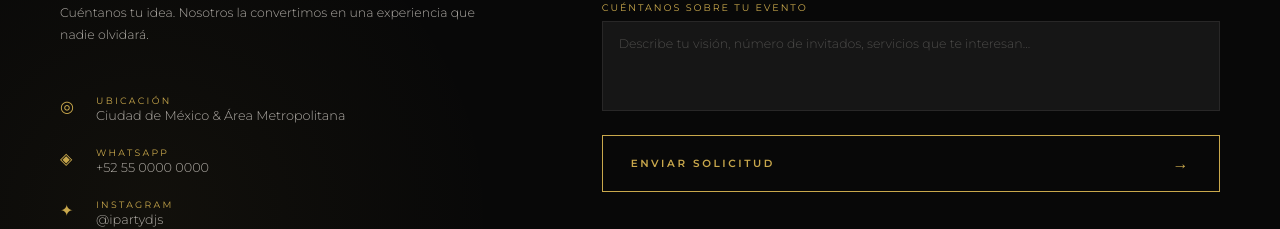
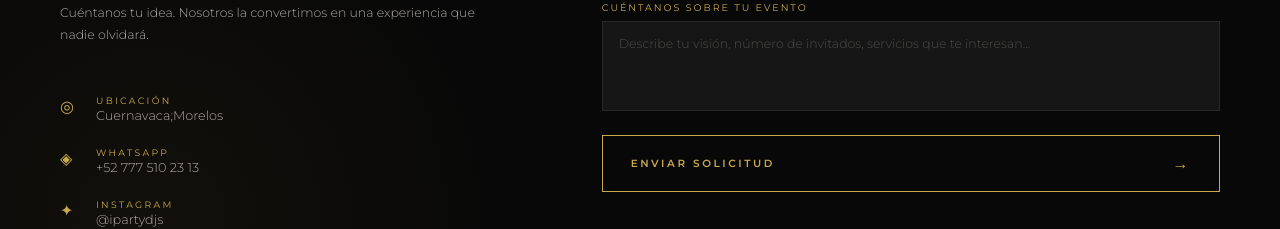
Before and after one commit to ipartydjs/iPartyDjs-web, a React (Vite) app: page / in a window 1280 px wide. Shown: the part 5148-5377 px from the top of the page. Built offline with nearby package versions, Linux system fonts and the light colour scheme.

Commit message:
Cambio de datos

```diff
--- a/src/sections/Contact.tsx
+++ b/src/sections/Contact.tsx
@@ -48,14 +48,14 @@ const Contact = () => {
               <span className="contact-icon">◎</span>
               <div>
                 <span className="contact-label">Ubicación</span>
-                <span className="contact-value">Ciudad de México &amp; Área Metropolitana</span>
+                <span className="contact-value">Cuernavaca;Morelos</span>
               </div>
             </div>
             <div className="contact-item">
               <span className="contact-icon">◈</span>
               <div>
                 <span className="contact-label">WhatsApp</span>
-                <span className="contact-value">+52 55 0000 0000</span>
+                <span className="contact-value">+52 777 510 23 13</span>
               </div>
             </div>
             <div className="contact-item">
@@ -102,7 +102,6 @@ const Contact = () => {
                     <option>XV Años</option>
                     <option>Cumpleaños</option>
                     <option>Evento Empresarial</option>
-                    <option>Graduación</option>
                     <option>Otro</option>
                   </select>
                 </div>
```
